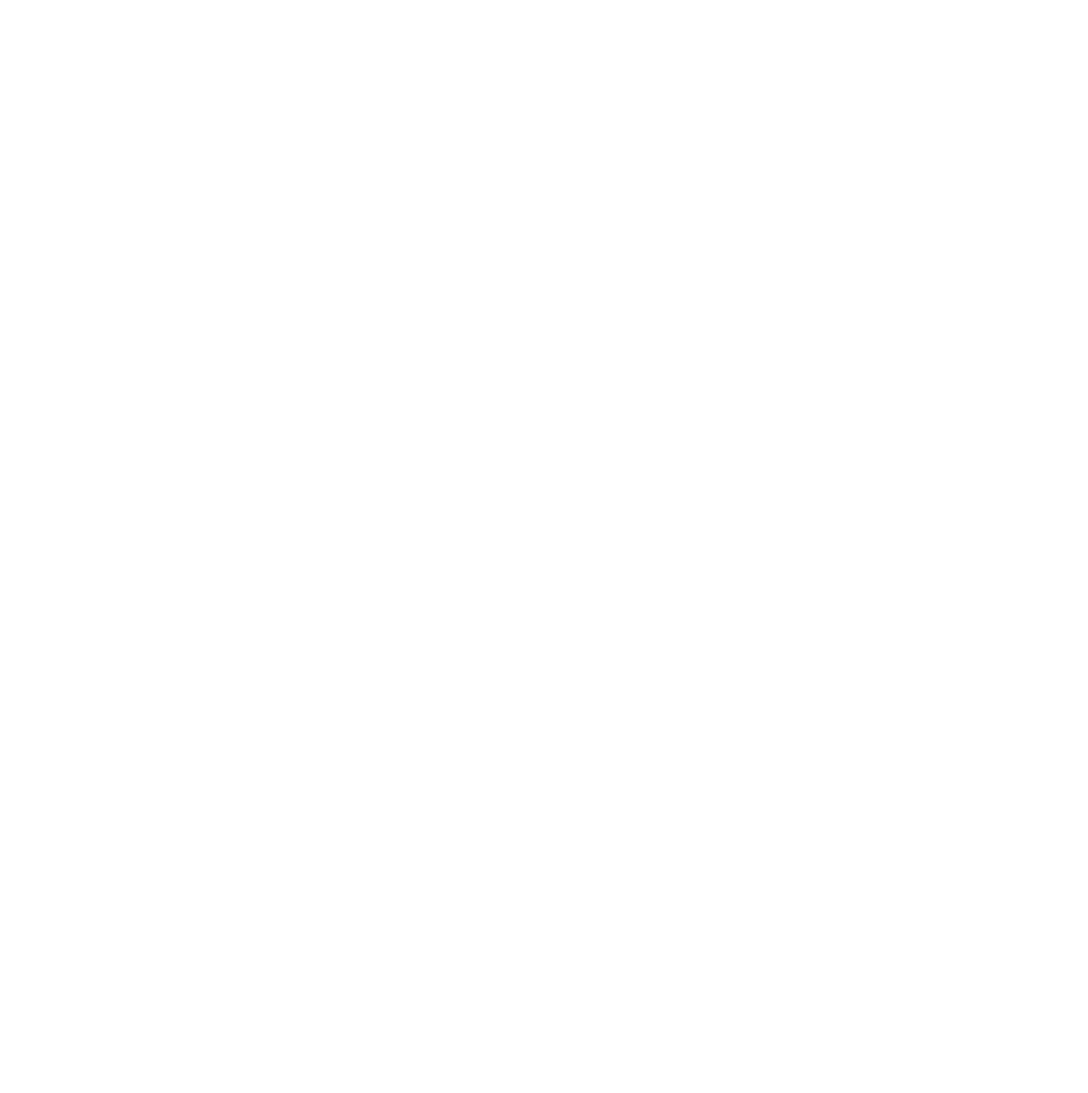
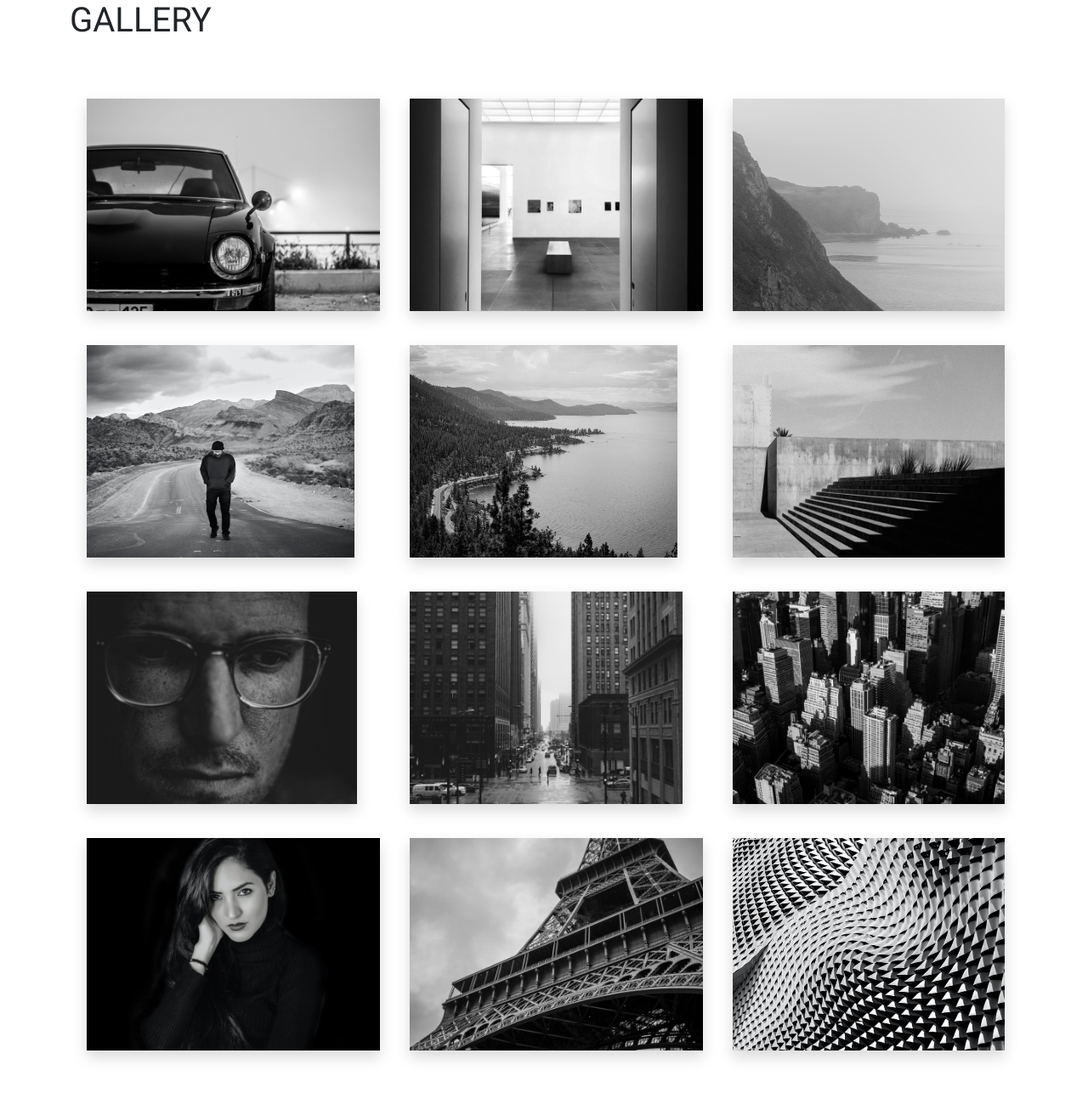
Before and after one commit to Marvinrose/photography-project, a plain HTML site: page gallery.html in a window 1280 px wide. Shown: the whole page at 85% size. Before the commit the page ends 800 px from the top, so only its background shows below. Drawn offline with nearby package versions, Linux system fonts and the light colour scheme; a web font is replaced by a local one.

Commit message:
Added contents to the gallery.html page

```diff
--- a/gallery.html
+++ b/gallery.html
@@ -1,11 +1,133 @@
 <html lang="en">
-<head>
-    <meta charset="UTF-8">
-    <meta http-equiv="X-UA-Compatible" content="IE=edge">
-    <meta name="viewport" content="width=device-width, initial-scale=1.0">
+  <head>
+    <meta charset="UTF-8" />
+    <meta http-equiv="X-UA-Compatible" content="IE=edge" />
+    <meta name="viewport" content="width=device-width, initial-scale=1.0" />
     <title>Document</title>
-</head>
-<body>
+    <!-- CSS only -->
 
-</body>
+    <link
+      href="https://cdn.jsdelivr.net/npm/bootstrap@5.2.0-beta1/dist/css/bootstrap.min.css"
+      rel="stylesheet"
+      integrity="sha384-0evHe/X+R7YkIZDRvuzKMRqM+OrBnVFBL6DOitfPri4tjfHxaWutUpFmBp4vmVor"
+      crossorigin="anonymous"
+    />
+    <!-- JavaScript Bundle with Popper -->
+    <script
+      src="https://cdn.jsdelivr.net/npm/bootstrap@5.2.0-beta1/dist/js/bootstrap.bundle.min.js"
+      integrity="sha384-pprn3073KE6tl6bjs2QrFaJGz5/SUsLqktiwsUTF55Jfv3qYSDhgCecCxMW52nD2"
+      crossorigin="anonymous"
+    ></script>
+    <link rel="preconnect" href="https://fonts.googleapis.com" />
+    <link rel="preconnect" href="https://fonts.gstatic.com" crossorigin />
+    <link
+      href="https://fonts.googleapis.com/css2?family=Nunito+Sans&family=Playfair+Display+SC&family=Playfair+Display:wght@500&family=Poppins&family=Roboto&family=Smooch&display=swap"
+      rel="stylesheet"
+    />
+    <script
+      src="https://kit.fontawesome.com/3517f2cd4f.js"
+      crossorigin="anonymous"
+    ></script>
+    <link rel="stylesheet" href="photography.css" />
+  </head>
+  <body>
+    <div class="container">
+      <h1 class="gallery-header">GALLERY</h1>
+    </div>
+    <div class="homepage-content">
+        <div class="container homepage-row mt-5 gallery-section">
+          <div class="row">
+            <div class="col-md-4">
+              <img
+                class="img-fluid shadow"
+                src="images/homepage-image-1.png"
+                alt=""
+              />
+            </div>
+            <div class="col-md-4">
+              <img
+                class="img-fluid shadow"
+                src="images/homepage-image-2.png"
+                alt=""
+              />
+            </div>
+            <div class="col-md-4">
+              <img
+                class="img-fluid frst-row-last-img shadow"
+                src="images/homepage-image-3.png"
+                alt=""
+              />
+            </div>
+
+            <div class="col-md-4">
+              <img
+                class="img-fluid second-row shadow"
+                src="images/homepage-image-4.png"
+                alt=""
+              />
+            </div>
+            <div class="col-md-4">
+              <img
+                class="img-fluid second-row shadow"
+                src="images/homepage-image-5.png"
+                alt=""
+              />
+            </div>
+            <div class="col-md-4">
+              <img
+                class="img-fluid second-row-last-img shadow"
+                src="images/homepage-image-6.png"
+                alt=""
+              />
+            </div>
+
+            <div class="col-md-4">
+              <img
+                class="img-fluid shadow"
+                src="images/homepage-image-7.png"
+                alt=""
+              />
+            </div>
+            <div class="col-md-4">
+              <img
+                class="img-fluid shadow"
+                src="images/homepage-image-8.png"
+                alt=""
+              />
+            </div>
+            <div class="col-md-4">
+              <img
+                class="img-fluid nineth-row-last-img shadow"
+                src="images/homepage-image-9.png"
+                alt=""
+              />
+            </div>
+
+            <div class="col-md-4">
+              <img
+                class="img-fluid shadow"
+                src="images/homepage-image-10.png"
+                alt=""
+              />
+            </div>
+            <div class="col-md-4">
+              <img
+                class="img-fluid shadow"
+                src="images/homepage-image-11.png"
+                alt=""
+              />
+            </div>
+            <div class="col-md-4">
+              <img
+                class="img-fluid last-row-last-img shadow"
+                src="images/homepage-image-12.png"
+                alt=""
+              />
+            </div>
+          </div>
+          <br /><br />
+        </div>
+      </div>
+    </div>
+  </body>
 </html>
--- a/photography.css
+++ b/photography.css
@@ -243,6 +243,10 @@ footer h3 {
     display: block;
     margin: 20px auto;
   }
+  .gallery-section img {
+    display: block;
+    margin: 20px auto;
+  }
 }
 @media (max-width: 600px) {
   .card-img-overlay {
```
Also changed, not shown: index.html (+1 -1 lines).
